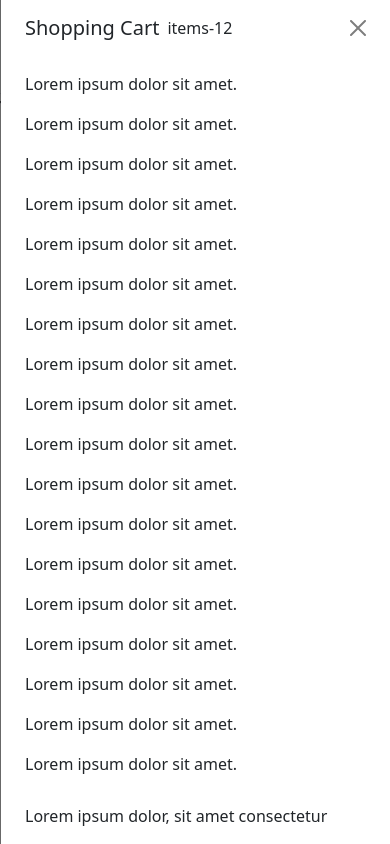
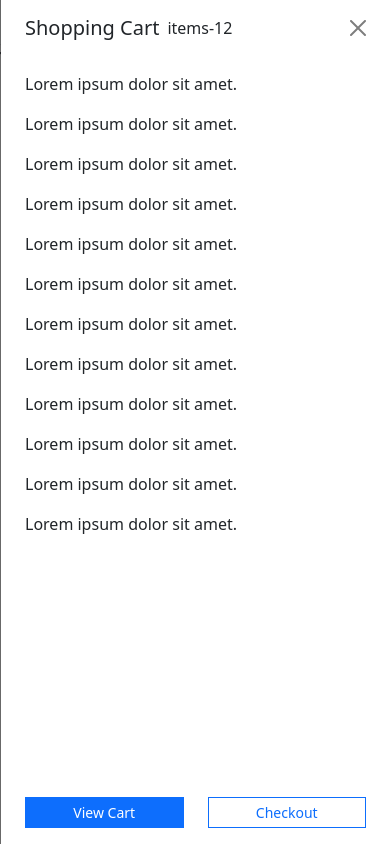
Before and after one commit to vxlrubel/vue-fashion, a Vue app: page / in a window 390 px wide. Both pictures are taken after a click on the button "9+". Built offline with nearby package versions, Linux system fonts and the light colour scheme.

Commit message:
modify some section and include the UserDropdown component

```diff
--- a/src/App.vue
+++ b/src/App.vue
@@ -3,26 +3,27 @@
   import Iconuser from './components/icons/IconUser.vue';
   import IconCart from './components/icons/IconCart.vue';
   import IconBar from './components/icons/IconBar.vue';
+  import UserDropdown from './components/UserDropdown.vue';
 </script>
 
 <template>
   <header class="clearfix bg-light border-bottom shadow-sm">
     <div class="container">
       <div class="row align-items-center">
-        <div class="col-lg-3">
-          <div class="text-center text-lg-start">
+        <div class="col-6 col-md-12 col-lg-3">
+          <div class="text-md-center text-lg-start">
             <RouterLink to="/" class="text-secondary text-decoration-none fs-4">VueFashion</RouterLink>
           </div>
         </div>
-        <div class="col-md-8 col-lg-6 py-md-2 py-lg-0">
+        <div class="col-md-8 col-lg-6 d-none d-md-block">
           <ul class="list-unstyled d-flex m-0 p-0">
-            <li class="me-1"><RouterLink to="/" class="text-secondary text-decoration-none px-3 py-1">Home</RouterLink></li>
-            <li class="me-1"><RouterLink to="/products" class="text-secondary text-decoration-none px-3 py-1">Products</RouterLink></li>
+            <li class="me-1"><RouterLink to="/" class="text-secondary text-decoration-none px-3 py-3 d-flex align-items-center">Home</RouterLink></li>
+            <li class="me-1"><RouterLink to="/products" class="text-secondary text-decoration-none px-3 py-3 d-flex align-items-center">Products</RouterLink></li>
           </ul>
         </div>
-        <div class="col-md-4 col-lg-3 py-md-2 py-lg-0">
-          <div class="d-flex justify-content-end py-lg-2">
-            <div class="dropdown d-inline-flex d-sm-none">
+        <div class="col-6 col-md-4 col-lg-3 py-1 py-md-0">
+          <div class="d-flex justify-content-end">
+            <div class="dropdown d-inline-flex d-md-none">
               <button type="button" class="btn border-0 shadow-none" data-bs-toggle="collapse" data-bs-target="#collapseExample" aria-expanded="false" aria-controls="collapseExample">
                 <span class="icon"><IconBar /></span>
               </button>
@@ -37,18 +38,8 @@
 
             </div>
 
-            <div class="dropdown d-inline-flex">
-              <button type="button" class="btn border-0" data-bs-toggle="dropdown" aria-expanded="false">
-                <span class="icon">
-                  <Iconuser />
-                </span>
-              </button>
-              <ul class="dropdown-menu">
-                <li><a class="dropdown-item" href="#">Login</a></li>
-                <li><a class="dropdown-item" href="#">Register</a></li>
-                <li><a class="dropdown-item" href="#">Logout</a></li>
-              </ul>
-            </div>
+            <UserDropdown/>
+
           </div>
 
         </div>
@@ -85,34 +76,16 @@
         <p>Lorem ipsum dolor sit amet.</p>
         <p>Lorem ipsum dolor sit amet.</p>
         <p>Lorem ipsum dolor sit amet.</p>
-        <p>Lorem ipsum dolor sit amet.</p>
-        <p>Lorem ipsum dolor sit amet.</p>
-        <p>Lorem ipsum dolor sit amet.</p>
-        <p>Lorem ipsum dolor sit amet.</p>
-        <p>Lorem ipsum dolor sit amet.</p>
-        <p>Lorem ipsum dolor sit amet.</p>
-        <p>Lorem ipsum dolor sit amet.</p>
-        <p>Lorem ipsum dolor sit amet.</p>
-        <p>Lorem ipsum dolor sit amet.</p>
-        <p>Lorem ipsum dolor sit amet.</p>
-        <p>Lorem ipsum dolor sit amet.</p>
-        <p>Lorem ipsum dolor sit amet.</p>
-        <p>Lorem ipsum dolor sit amet.</p>
-        <p>Lorem ipsum dolor sit amet.</p>
-        <p>Lorem ipsum dolor sit amet.</p>
-        <p>Lorem ipsum dolor sit amet.</p>
-        <p>Lorem ipsum dolor sit amet.</p>
-        <p>Lorem ipsum dolor sit amet.</p>
-        <p>Lorem ipsum dolor sit amet.</p>
-        <p>Lorem ipsum dolor sit amet.</p>
-        <p>Lorem ipsum dolor sit amet.</p>
-        <p>Lorem ipsum dolor sit amet.</p>
-        <p>Lorem ipsum dolor sit amet.</p>
-        <p>Lorem ipsum dolor sit amet.</p>
-        <p>Lorem ipsum dolor sit amet.</p>
       </div>
       <div class="offcanvas-footer px-4 py-3">
-        Lorem ipsum dolor, sit amet consectetur
+        <div class="row">
+          <div class="col-6">
+            <a href="javascript:void(0)" class="btn btn-sm w-100 btn-primary rounded-0">View Cart</a>
+          </div>
+          <div class="col-6">
+            <a href="javascript:void(0)" class="btn btn-sm w-100 btn-outline-primary rounded-0">Checkout</a>
+          </div>
+        </div>
       </div>
     </div>
 
```
